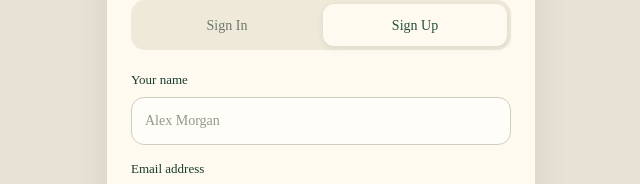
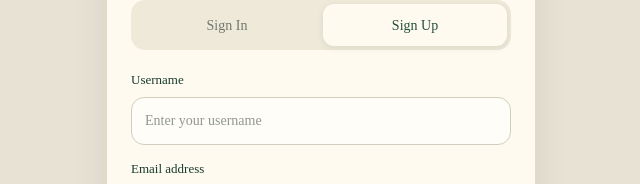
Before and after one commit to emmanarvaez/TrailMixPrototype, a React (Vite) app: page / in a window 1280 px wide. Both pictures are taken after typing "name@example.com", "Sample123" into the empty fields and a click on the button "Create an account". Shown: the part 258-442 px from the top of the page, without its empty margins (319-959 px from the left). Built offline with nearby package versions, Linux system fonts and the light colour scheme; the HTML template or start-up script is replaced by a standard one; a web font is replaced by a local one.

Commit message:
Update sign up field to username

```diff
--- a/src/components/Authpage.tsx
+++ b/src/components/Authpage.tsx
@@ -19,7 +19,7 @@ export default function Authpage({ onAuthenticated }: { onAuthenticated: (user:
     event.preventDefault();
     const normalizedEmail = email.trim();
     if (isSignUp && !name.trim()) {
-      setError("Add your name to create an account.");
+      setError("Enter a username to create an account.");
       return;
     }
     if (!/^[^\s@]+@[^\s@]+\.[^\s@]+$/.test(normalizedEmail)) {
@@ -73,8 +73,8 @@ export default function Authpage({ onAuthenticated }: { onAuthenticated: (user:
         <form className="auth-form" noValidate onSubmit={submit}>
           {isSignUp && (
             <label className="auth-field">
-              <span>Your name</span>
-              <input autoComplete="name" onChange={(event) => setName(event.target.value)} placeholder="Alex Morgan" required value={name} />
+              <span>Username</span>
+              <input autoComplete="name" onChange={(event) => setName(event.target.value)} placeholder="Enter your username" required value={name} />
             </label>
           )}
           <label className="auth-field">
```
